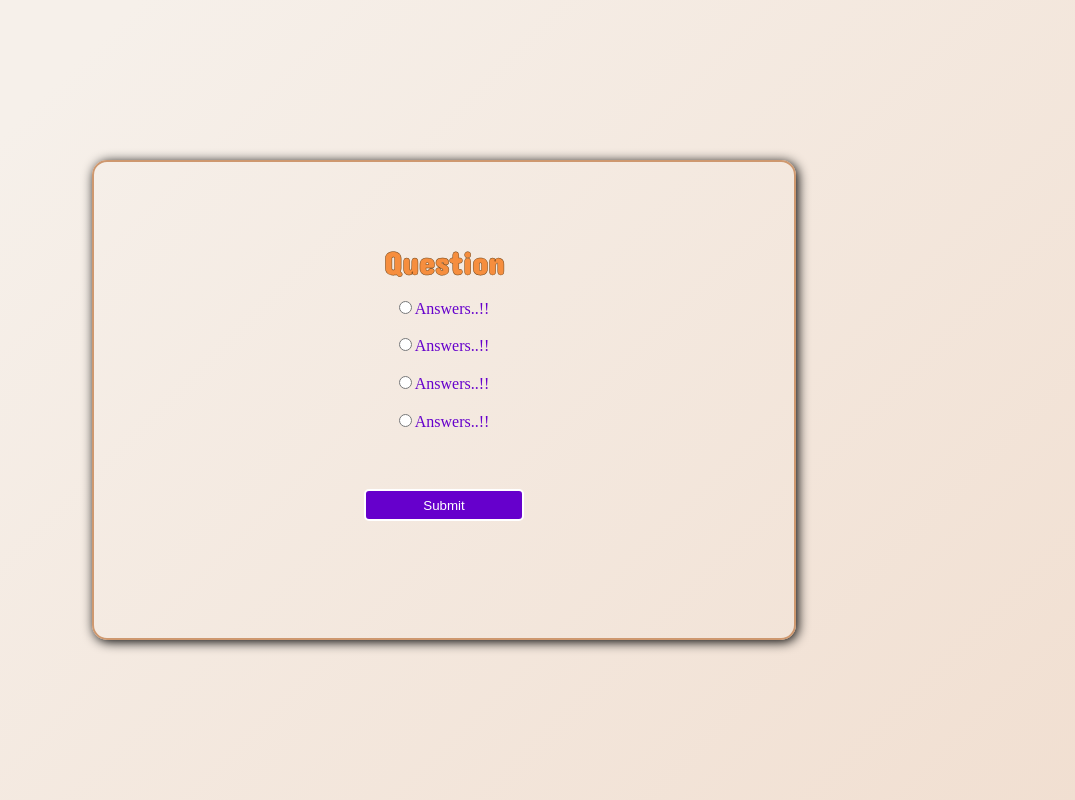
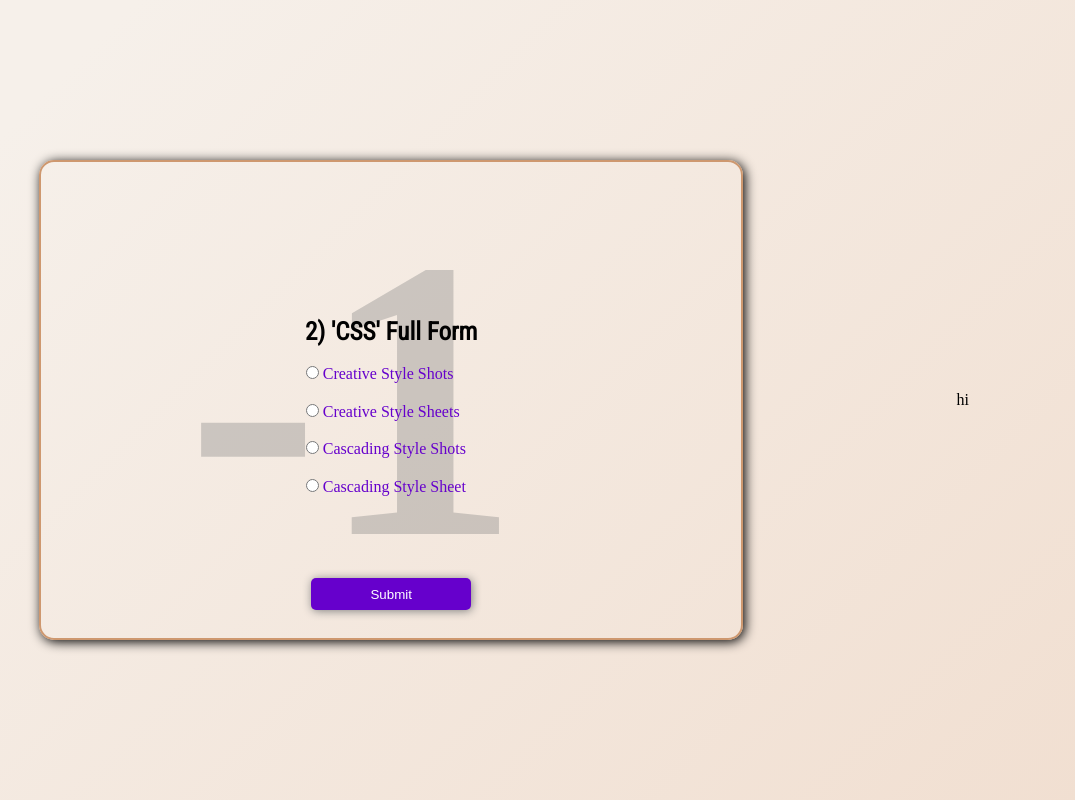
Before and after one commit to Sabareesh98421/Calander_Name, a plain HTML site: page in-home/Quizhtml.html in a window 1280 px wide. Both pictures are taken after a click on the button "Submit". Shown: the whole page, without its empty margins (196-1271 px from the left). Drawn offline with nearby package versions, Linux system fonts and the light colour scheme.

Commit message:
in_home is add by me. it  hase quize etc..

```diff
--- a/in-home/Quizhtml.html
+++ b/in-home/Quizhtml.html
@@ -1,37 +1,48 @@
 <!-- quizhtml.html -->
 <html lang="en">
+
 <head>
     <meta charset="UTF-8">
     <meta name="viewport" content="width=device-width, initial-scale=1.0">
     <title>Quiz Game</title>
     <link rel="icon" href="QG1.jpg">
     <link rel="stylesheet" href="css/quiz_css.css">
-    <link href="https://fonts.googleapis.com/css2?family=Concert+One&display=swap" rel="stylesheet">
+    <link href="https://fonts.googleapis.com/css2?family=Roboto+Condensed&display=swap" rel="stylesheet">
 </head>
+
 <body>
     <div id="container">
-        <center>
-            <ul id="forQ-A">
-                <li><h4 id="Qus">
-                    <label for="qus">Question</label>
-                </h4></li>
-                <br>
-                <li class="li-label" ><input type="radio" name="a"    id="a">
-                    <label for="a">Answers..!!</label>
-                </li>&nbsp;
-                <li  class="li-label"><input type="radio" name="a"   id="b">
-                    <label for="b">Answers..!!</label>
-                </li>&nbsp;
-                <li  class="li-label"><input type="radio" name="a"   id="c">
-                    <label for="c">Answers..!!</label>
-                </li>&nbsp;
-                <li  class="li-label"><input type="radio" name="a"    id="d">
-                    <label for="d">Answers..!!</label>
-                </li>&nbsp;
-            </ul>
+        <ul id="forQ-A" >
+            <label for="s_no" id="s_no"></label>
+            <li>
+                <h4 id="Qus">
+                    <label for="qus" id="qus">Question</label>
+                </h4>
+            </li>
+            <br>
+            <li class="li-label" ><input type="radio" name="a" id="a" class="opt_ans" >
+                <label for="a" id="a1">Answers..!!</label>
+            </li>&nbsp;
+            <li class="li-label"><input type="radio" name="a" id="b" class="opt_ans" >
+                <label for="b" id="b1">Answers..!!</label>
+            </li>&nbsp;
+            <li class="li-label"><input type="radio" name="a" id="c" class="opt_ans" >
+                <label for="c" id="c1">Answers..!!</label>
+            </li>&nbsp;
+            <li class="li-label"><input type="radio" name="a" id="d" class="opt_ans" >
+                <label for="d" id="d1">Answers..!!</label>
+            </li>
+            <br>
+        </ul>
+        <button id="btn" value="submit">Submit</button>
 
-          <button id="btn" value="submit">Submit</button>
-        </center>
     </div>
+    <div id="scoreBoard">
+        <label id="score" for="score"></label>
+    </div>
+    <div>hi</div>
+    <script src="https://unpkg.com/sweetalert/dist/sweetalert.min.js"></script>
+    <script src="js/Quiz_js.js"></script>
 </body>
+
 </html>
--- a/in-home/css/quiz_css.css
+++ b/in-home/css/quiz_css.css
@@ -1,21 +1,21 @@
 /* quiz_css.css */
-*
-{
+
+* {
     margin: 0;
     padding: 0;
     border: 0;
     box-sizing: border-box;
 }
-body
-{
+
+body {
     background-color: #f1dfd1;
     background-image: linear-gradient(315deg, #f1dfd1 0%, #f6f0ea 84%);
     display: flex;
     justify-content: center;
     align-items: center;
 }
-#container
-{
+
+#container {
     height: 60%;
     width: 55%;
     position: relative;
@@ -24,42 +24,123 @@ body
     padding: 2px;
     top: 0;
     bottom: 0;
-    left: 0;
+    left: 15vh;
     right: 0;
-    overflow:hidden ;
+    overflow: hidden;
     border-radius: 15px;
     box-shadow: 2px 2px 12px black;
     background: transparent;
+    display: flex;
+    justify-content: center;
+    align-items: center;
+    flex-direction: column;
 }
-h4
-{
-    color:#f68e3e;
-    -webkit-text-stroke: 0.5px #6e4012 ;
-    font-family: 'Concert One', cursive;
-    font-size: 32px;
+
+h4 {
+    color: #000;
+    /* -webkit-text-stroke: 0.5px #6e4012 ; */
+    font-family: 'Roboto Condensed', sans-serif;
+    font-size: 25px;
     position: relative;
 }
-ul
-{
+
+ul {
     text-decoration: none;
     list-style-type: none;
     position: relative;
-    top: 10vh;
+    top: 2vh;
+    font-family: "poppins";
 }
-.li-label
-{
 
+.li-label {
     color: #6600cc;
-    padding:0.1vh;
+    padding: 0.1vh;
+    /* display: flex;
+    justify-content: center;
+    align-items: center; */
+    font-family: "poppins";
 }
-#btn
-{
-    position: relative;
-    background-color: #6600cc;
-    border: 2px solid white;
+
+#btn {
+    position: absolute;
+    /* background-color: #6600cc; */
+    /* border: 5px solid #3d0279; */
     color: white;
     height: 2rem;
     width: 10rem;
-    top:15vh;
+    top: 52vh;
     border-radius: 5px;
+    filter: drop-shadow(1px 1px 5px grey);
+    box-sizing: border-box;
 }
+
+
+@media screen and (max-width:300px) {
+    #container {
+        padding: 5px;
+        display: flex;
+        justify-content: space-evenly;
+        align-items: center;
+        flex-direction: column;
+        height: 110%;
+        width: 90%;
+    }
+}
+
+@media screen and (max-width:300px) {
+    #btn {
+        position: absolute;
+        background-color: #6600cc;
+        border: 5px solid #3d0279;
+        color: white;
+        height: 1.6rem;
+        width: 10rem;
+        top: 95vh;
+        border-radius: 0px;
+        box-shadow: 1px 1px 6px black;
+    }
+}
+
+@media screen and (max-width:300px) {
+    ul {
+        text-decoration: none;
+        list-style-type: none;
+        position: relative;
+        top: -1.5vh;
+        padding: 5px;
+        margin: 2px;
+        left: 1vh;
+        font-family: "poppins";
+    }
+}
+
+#s_no {
+    display: flex;
+    justify-content: center;
+    align-items: center;
+    position: relative;
+    top: 10%;
+    right: 55%;
+}
+
+#scoreBoard {
+    display: flex;
+    justify-content: center;
+    align-items: center;
+    z-index: -2;
+    position: relative;
+    right: 65vh;
+}
+
+#score {
+    font-size: 50vh;
+    color: grey;
+    opacity: 35%;
+    font-weight: bolder;
+    height: 50%;
+    width: 50%;
+    text-align: center;
+    z-index: -2;
+    position: static;
+    font-family: 'poppins';
+}
--- a/in-home/js/Quiz_js.js
+++ b/in-home/js/Quiz_js.js
@@ -1 +1,148 @@
-Quiz_js.js
+// Quiz_js.js
+const quiz = [{
+
+        Question: "1) 'HTML' Full Form ?",
+        a: "Hypertext Markup Language",
+        b: "Home Tool Markup Language",
+        c: "Hyperlinks and Text Markup Language",
+        d: "None of these",
+        correct_ans: 'a'
+    },
+    {
+        Question: "2) 'CSS' Full Form",
+        a: "Creative Style Shots",
+        b: "Creative Style Sheets",
+        c: "Cascading Style Shots",
+        d: "Cascading Style Sheet",
+        correct_ans: 'd'
+    },
+    {
+        Question: "3) Select the option to make a list that lists the items with bullets?",
+        a: "None",
+        b: "UI",
+        c: "OI",
+        d: "list",
+        correct_ans: 'b'
+    }
+];
+
+//lable
+const qus = document.getElementById("qus");
+const opt_a = document.getElementById("a1");
+const opt_b = document.getElementById("b1");
+const opt_c = document.getElementById("c1");
+const opt_d = document.getElementById("d1");
+const btn = document.getElementById("btn");
+// radio
+const rdo_a=document.getElementById("a");
+const rdo_b=document.getElementById("b");
+const rdo_c=document.getElementById("c");
+const rdo_d=document.getElementById("d");
+//check  radio
+var answer=undefined;
+var score = 0;
+var ans
+
+var Quiz_no = 0;
+myfunction();
+function myfunction()
+{
+    // var i=1;
+    const current_qus = quiz[Quiz_no];
+    qus.innerText = current_qus.Question;
+    opt_a.innerText = current_qus.a;
+    opt_b.innerText = current_qus.b;
+    opt_c.innerText = current_qus.c;
+    opt_d.innerText = current_qus.d;
+   document.getElementById("btn").style.backgroundColor="#6600cc"
+    // alert(Quiz_no+"my function");
+
+}
+var i=0;
+btn.addEventListener("click", () =>
+{
+
+        const ans = find_checked();
+        //   if (Quiz_no < quiz.length)
+        //  {
+        //     //  opt_a.style.backgroundColor="white";
+        //     // setInterval(myfunction, 1000);
+        //     Quiz_no++;
+        //     myfunction();
+
+        //     alert(i++)
+
+        // }
+        // else
+        //  {
+        //      alert(i++)
+        //     swal("Good job!", "You completed the Quiz!", "success");
+
+        // }
+
+        // alert("1st-"+Quiz_no++)
+        // myfunction();
+        // if(Quiz_no>=quiz.length-1)
+        // {
+        //      swal("Good job!", "You completed the Quiz!", "success");
+        // }
+
+
+    if (ans == quiz[Quiz_no].correct_ans)
+    {
+        // alert("iam in correct ans if loop")
+        score+=2;
+        document.getElementById("score").innerText = score;
+         document.getElementById("btn").style.backgroundColor="green";
+        //  opt_a.style.backgroundColor="lightgreen";
+        //  opt_a.style.opacity="80%";
+
+    }
+    else
+    {
+        document.getElementById("btn").style.backgroundColor="red";
+        score-=1;
+        document.getElementById("score").innerText = score;
+    }
+     if (Quiz_no < quiz.length)
+    {
+        Quiz_no++;
+        myfunction();
+    }
+    //    else
+    //      {
+    //         swal("Good job!", "You completed the Quiz!", "success");
+    //      }
+        // alert(quiz.length)
+        if(Quiz_no>quiz.length-1)
+        {
+             swal("Good job!", "You completed the Quiz!", "success");
+        }
+
+});
+
+
+function find_checked()
+{
+
+    const answers_check = document.querySelectorAll(".opt_ans");
+    // var i=1;
+    let ans=undefined;
+    answers_check.forEach(
+        (ael)=>
+        {
+
+            // alert(i++)
+            if(ael.checked)
+            {
+                ans=ael.id;
+                ael.checked=false;
+                // document.getElementById("btn").style.backgroundColor="#6600cc"
+
+
+            }
+        }
+        );
+
+    return ans;
+}
```
Also changed, not shown: in-home/js/Quiz_js_copy.js (added, +141 -0 lines), in-home/bg-color.html (renamed from in-home/Dumi.html).
